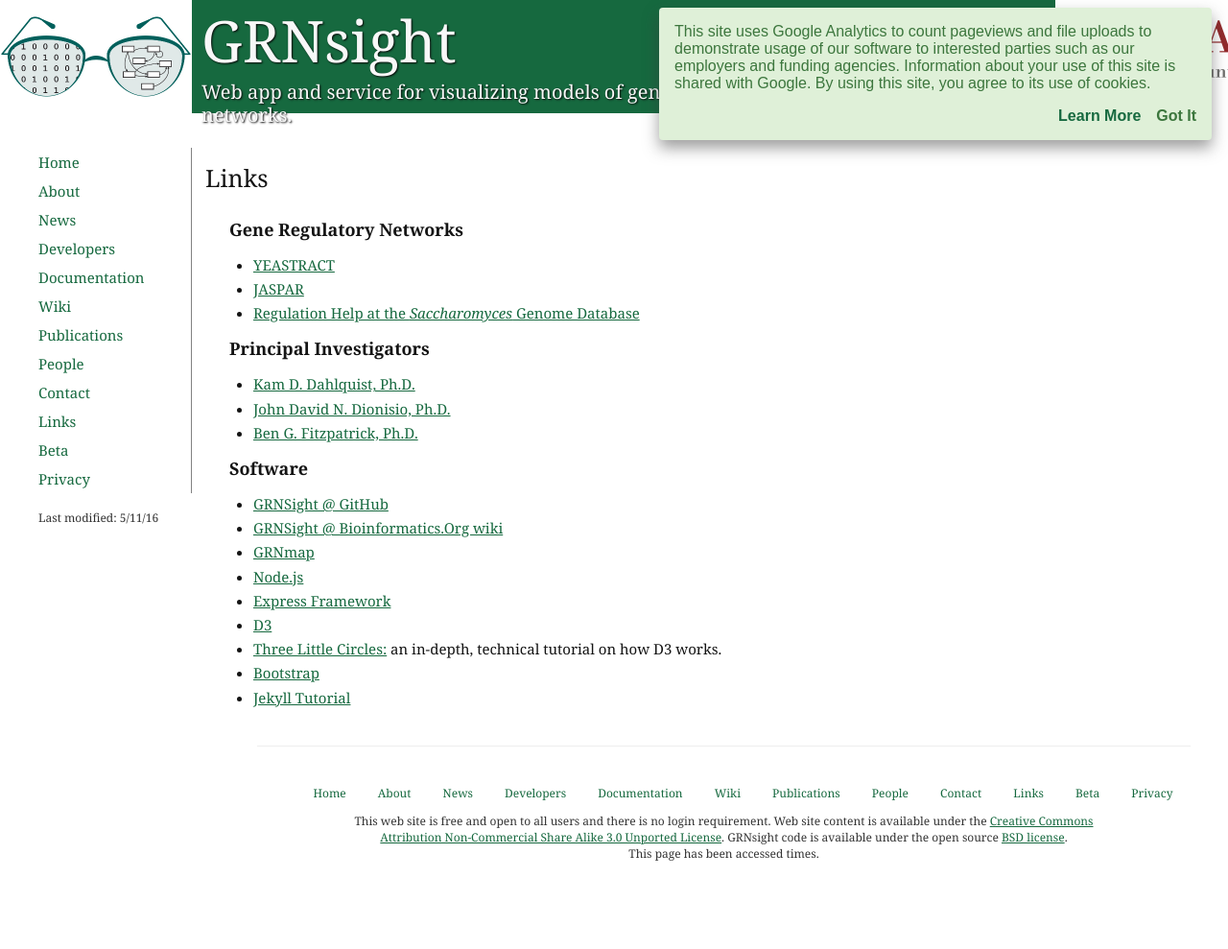
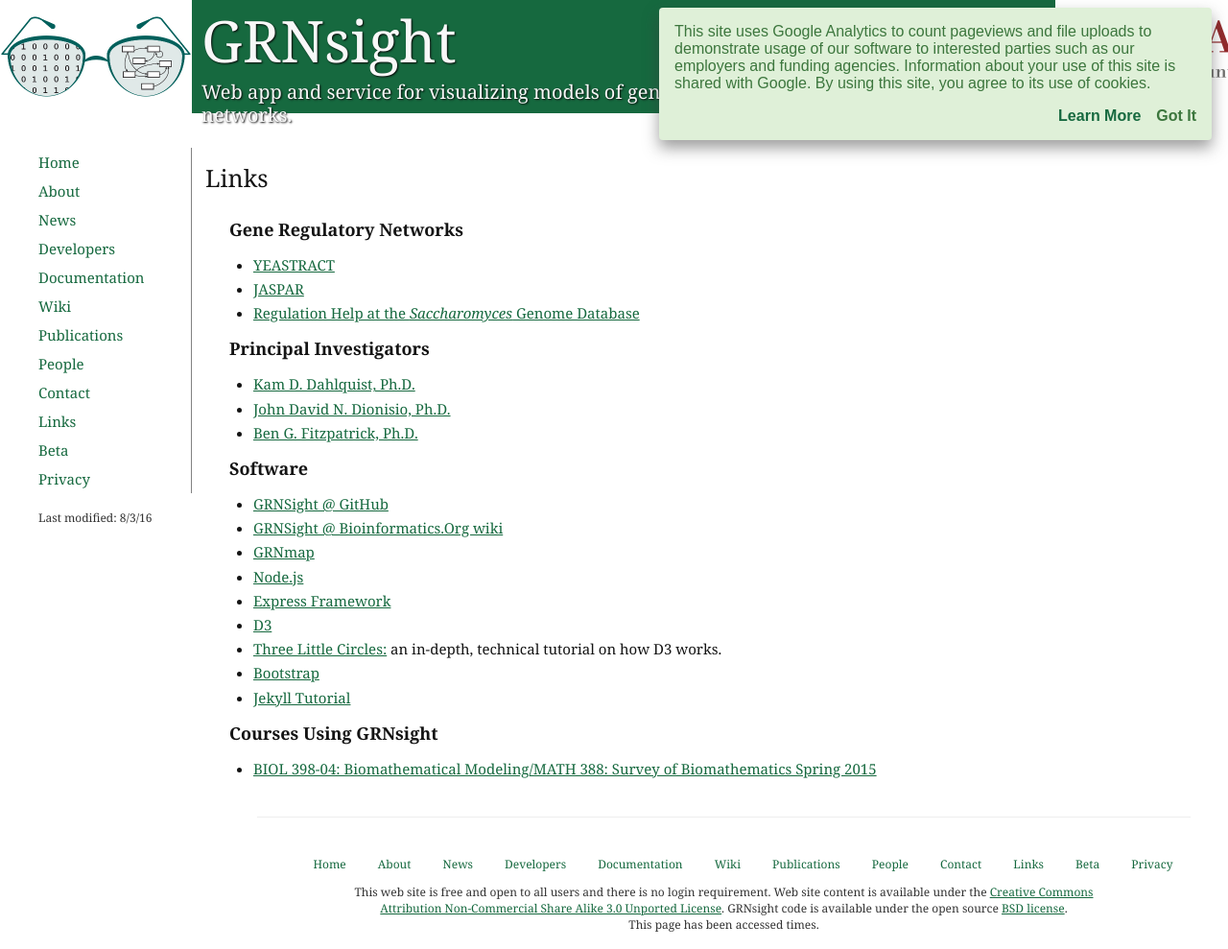
Before and after one commit to dondi/GRNsight, a Jekyll site: the page built from links.html, in a window 1280 px wide. Shown: the whole page at 96% size. Built offline with Jekyll 4.4.1, drawn with Linux system fonts in a browser that asks for light colours; nearby versions of some CDN libraries; before the commit the page ends 915 px from its top, so only the background shows below that.

Commit message:
add link to Biomath Modeling course

```diff
--- a/links.html
+++ b/links.html
@@ -1,7 +1,7 @@
 ---
 layout: default
 title: Links
-modified: 5/11/16
+modified: 8/3/16
 description: Useful links for GRNsight, an open source web application and service for visualizing models of small- to medium-scale gene regulatory networks.
 ---
             <p id="pageTitle">Links</p>
@@ -30,4 +30,8 @@
                   <li><a href="http://getbootstrap.com" target="_blank">Bootstrap</a></li>
                   <li><a href="https://github.com/dondi/GRNsight/wiki/Jekyll-Tutorial" target="_blank">Jekyll Tutorial</a></li>
                 </ul>
+                <h4 class="linkHeader">Courses Using GRNsight</h4>
+                <ul class="linkInfo">
+                <li><a href="http://www.openwetware.org/wiki/BIOL398-04/S15" target="_blank">BIOL 398-04: Biomathematical Modeling/MATH 388: Survey of Biomathematics Spring 2015</a></li>
+                </ul>
             </div>
```
